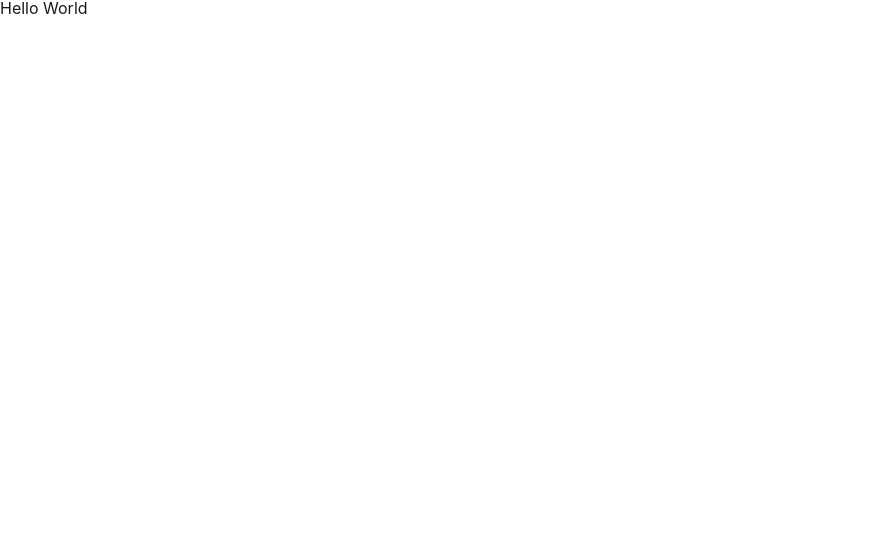
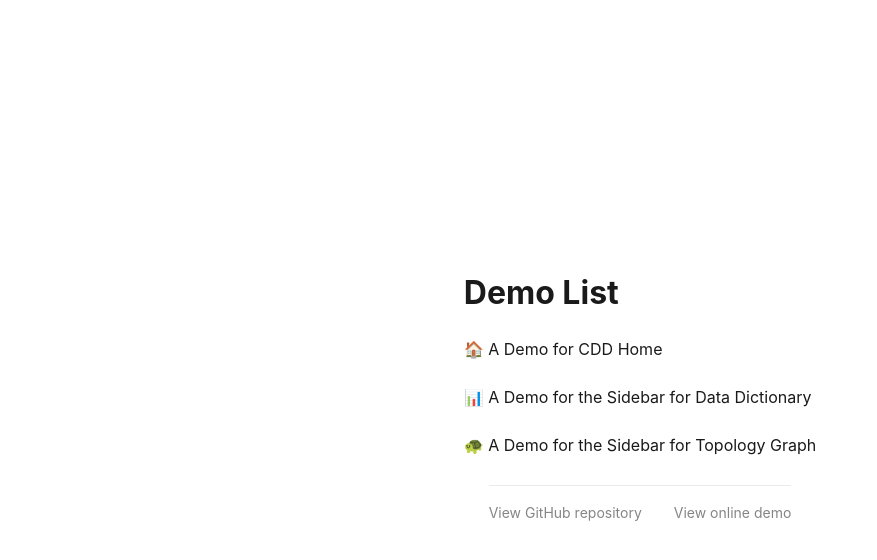
Before and after one commit to WenchuanLiliZhao/Lulu-Design-System, a React (Vite) app in the folder app/: page / in a window 1280 px wide. Shown: the top 560 px of the page, without its empty margins (0-877 px from the left). Built offline with nearby package versions, Linux system fonts and the light colour scheme.

Commit message:
update introductions

```diff
--- /dev/null
+++ b/app/src/Components/Placeholders/PageContentPlacehoder.module.scss
@@ -0,0 +1,33 @@
+.placeholder-container {
+  display: flex;
+  flex-direction: column;
+  justify-content: center;
+  align-items: center;
+  min-height: calc(100vh - var(--spacing-nav-size));
+  padding: 48px;
+  box-sizing: border-box;
+  opacity: 0.64;
+
+  .placeholder-figure {
+    max-width: 480px;
+    padding-bottom: 64px;
+
+    .placeholder-figcaption {
+      margin-top: 16px;
+      text-align: center;
+      .placeholder-title {
+        text-transform: uppercase;
+        font-weight: bold;
+        font-size: 20px;
+        line-height: 1.25;
+      }
+
+      .placeholder-subtitle {
+        font-size: 14px;
+        line-height: 1.5;
+        margin-top: 16px;
+        color: var(--color-sec);
+      }
+    }
+  }
+}
--- /dev/null
+++ b/app/src/Components/Placeholders/PageContentPlacehoder.tsx
@@ -0,0 +1,36 @@
+
+import React from "react";
+import styles from './PageContentPlacehoder.module.scss';
+
+interface PageContentPlaceholderProps {
+  image: string;
+  title: string;
+  description: string;
+}
+
+export const PageContentPlaceholder: React.FC<PageContentPlaceholderProps> = ({
+  image,
+  title,
+  description,
+}) => {
+  return (
+    <div className={styles["placeholder-container"]}>
+      <figure className={styles["placeholder-figure"]}>
+        <img
+          className={styles["placeholder-image"]}
+          src={image}
+          alt={`Image of ${title}`}
+          loading="lazy"
+        />
+        <figcaption className={styles["placeholder-figcaption"]}>
+          <div className={styles["placeholder-title"]}>
+            {title}
+          </div>
+          <div className={styles["placeholder-subtitle"]}>
+            {description}
+          </div>
+        </figcaption>
+      </figure>
+    </div>
+  )
+}
--- a/app/src/Pages/Demos/CDD/CDD_DataPageDemo.tsx
+++ b/app/src/Pages/Demos/CDD/CDD_DataPageDemo.tsx
@@ -1,3 +1,5 @@
+import { ChatBotBtn } from "../../../Components/ChatBotBtn";
+import { PageContentPlaceholder } from "../../../Components/Placeholders/PageContentPlacehoder";
 import { PageShape } from "../../../ObjectShapes/PageShape";
 import { CDD_DataPageLayout } from "./CDD_SiteConfig";
 
@@ -6,15 +8,20 @@ const CDD_DataPageDemo: PageShape = {
     slug: "cdd-data-page-demo",
     title: "CDD Data Page Demo",
     date: new Date("2025-5-6 14:16"),
-    type: "page"
+    type: "page",
   },
   content: (
     <CDD_DataPageLayout>
-      <div style={{
-        height: "80vh",
-      }}>
-
-      </div>
+      <PageContentPlaceholder
+        image={
+          "https://doodleipsum.com/700/flat?i=44d36a6bbb40c8e2a834a10502d46afc"
+        }
+        title={"A Demo of the Sidebar"}
+        description={
+          "This file contains a React component designed to render a layout with a resizable sidebar and a main content area."
+        }
+      />
+      <ChatBotBtn />
     </CDD_DataPageLayout>
   ),
 };
--- a/app/src/Pages/Demos/CDD/CDD_TopologyDemo.tsx
+++ b/app/src/Pages/Demos/CDD/CDD_TopologyDemo.tsx
@@ -1,3 +1,5 @@
+import { ChatBotBtn } from "../../../Components/ChatBotBtn";
+import { PageContentPlaceholder } from "../../../Components/Placeholders/PageContentPlacehoder";
 import { PageShape } from "../../../ObjectShapes/PageShape";
 import { CDD_TopologyLayout } from "./CDD_SiteConfig";
 
@@ -10,10 +12,16 @@ const CDD_TopologyDemo: PageShape = {
   },
   content: (
     <CDD_TopologyLayout>
-      <div style={{ padding: "20px" }}>
-        <h1>CDD Demo Page</h1>
-        <p>This is a demo page to showcase the CheckBoxTree component.</p>
-      </div>
+      <PageContentPlaceholder
+        image={
+          "https://doodleipsum.com/700/flat?i=44d36a6bbb40c8e2a834a10502d46afc"
+        }
+        title={"A Demo for the Sidebar of Knowledge Topology"}
+        description={
+          "This is a component with subtle interaction design, primarily used to display a hierarchical tree structure. Therefore, please carefully read the interaction notes and test it in the demo."
+        }
+      />
+      <ChatBotBtn />
     </CDD_TopologyLayout>
   ),
 };
--- /dev/null
+++ b/app/src/Pages/Main/Home.module.scss
@@ -0,0 +1,45 @@
+.home-list-container {
+  display: flex;
+  flex-direction: column;
+  gap: 2rem;
+  justify-content: center;
+  align-items: center;
+  height: 100vh;
+
+  .home-list {
+    display: flex;
+    flex-direction: column;
+    gap: 2rem;
+
+    .title {
+      font-size: 2rem;
+      font-weight: bold;
+    }
+
+    .item {
+      display: block;
+
+      &:hover {
+        text-decoration: underline;
+      }
+    }
+  }
+
+  .links {
+    padding-top: 1rem;
+    border-top: 1px solid var(--color-border-main);
+
+    display: flex;
+    justify-content: space-between;
+    gap: 2rem;
+    color: var(--color-sec);
+    font-size: 14px;
+    line-height: 1.5;
+
+    a {
+      &:hover {
+        text-decoration: underline;
+      }
+    }
+  }
+}
--- a/app/src/Pages/Main/Home.tsx
+++ b/app/src/Pages/Main/Home.tsx
@@ -1,17 +1,42 @@
 import { PageShape } from "../../ObjectShapes/PageShape";
+import DemoPages from "../Demos/_DemoPages";
+import styles from "./Home.module.scss";
 
 const Home: PageShape = {
   info: {
     slug: "",
     title: "Home",
     title_display: undefined,
-    date: new Date('2025-04-24'),
-    type: "page"
+    date: new Date("2025-04-24"),
+    type: "page",
   },
   content: (
-    <>
-      <h1>Hello World</h1>
-    </>
+    <div className={styles["home-list-container"]}>
+      <div className={styles["home-list"]}>
+        <div className={styles["title"]}>
+          <h1>Demo List</h1>
+        </div>
+        <a className={styles["item"]} href={`/${DemoPages.CDD_Home.info.slug}`}>
+          🏠 A Demo for CDD Home
+        </a>
+        <a
+          className={styles["item"]}
+          href={`/${DemoPages.CDD_DataPageDemo.info.slug}`}
+        >
+          📊 A Demo for the Sidebar for Data Dictionary
+        </a>
+        <a
+          className={styles["item"]}
+          href={`/${DemoPages.CDD_TopologyDemo.info.slug}`}
+        >
+          🐢 A Demo for the Sidebar for Topology Graph
+        </a>
+      </div>
+      <div className={styles["links"]}>
+        <a href="https://github.com/WenchuanLiliZhao/Lulu-Design-System/tree/main/app">View GitHub repository</a>
+        <a href="https://lulu-design-system.netlify.app/">View online demo</a>
+      </div>
+    </div>
   ),
 };
 
```
Also changed, not shown: 1 other file (tests, documents, lock files or other folders).
